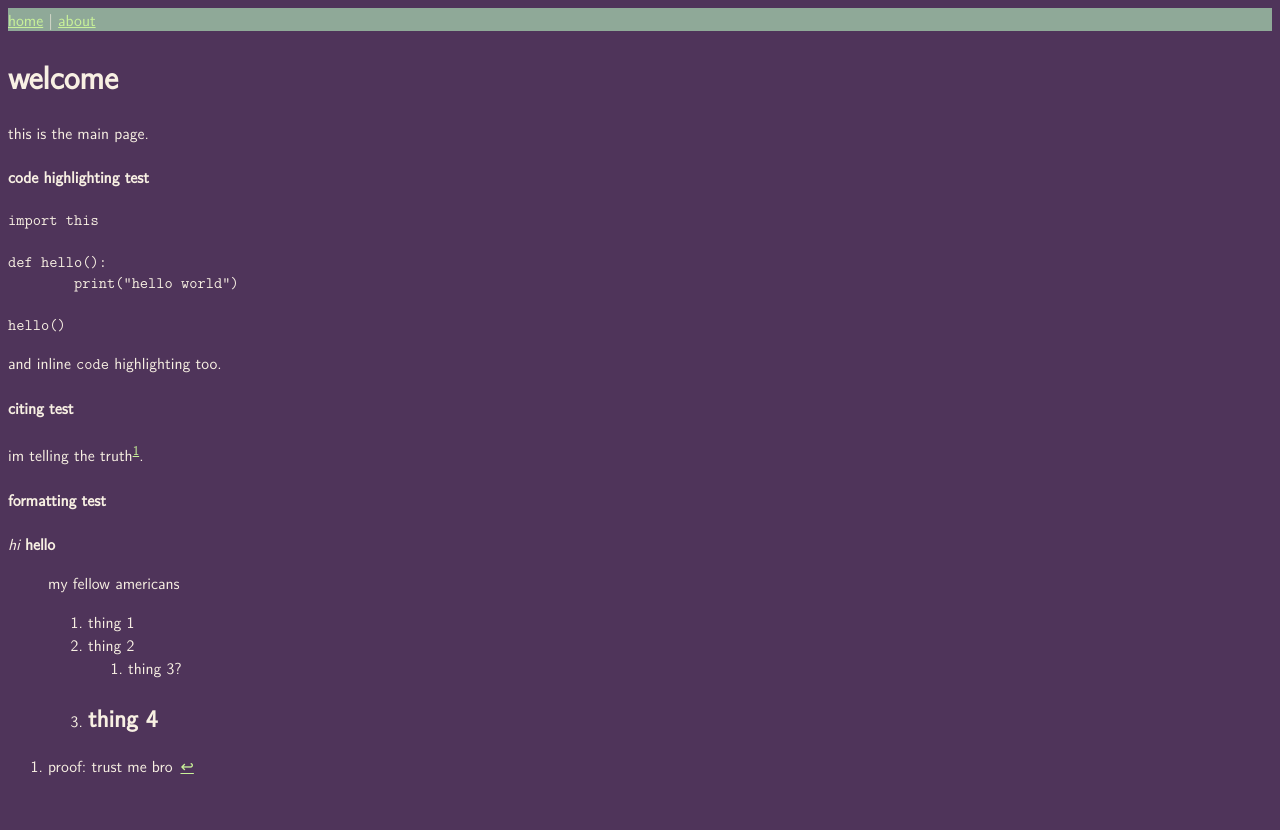
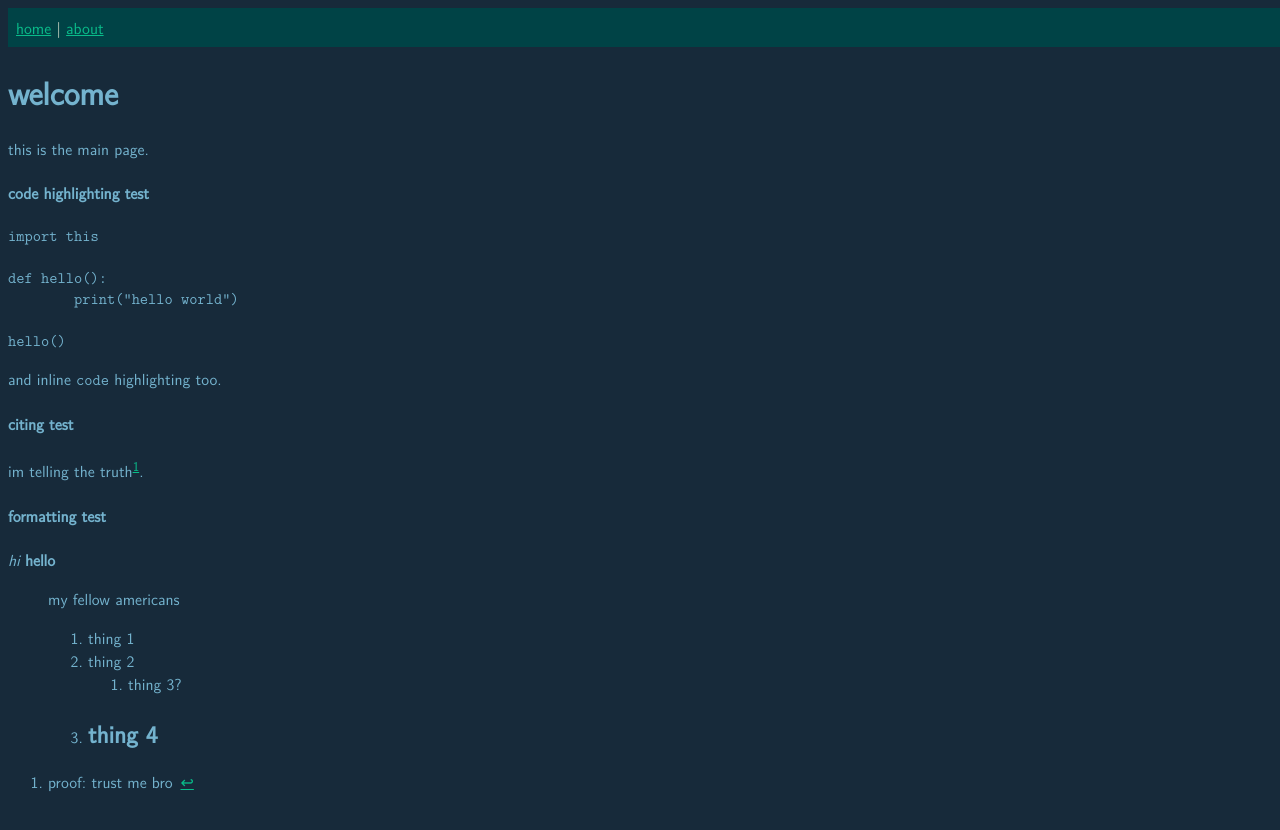
Before and after one commit to harperawl/home, a Jekyll site: the page built from index.md, in a window 1280 px wide. Shown: the top 830 px of the page. Built offline with Jekyll 4.4.1, drawn with Linux system fonts in a browser that asks for light colours.

Commit message:
try new color scheme

```diff
--- a/assets/css/styles.css
+++ b/assets/css/styles.css
@@ -13,24 +13,26 @@
 /* divs - organized sequentially */
 
 header {
-	background-color: #8fa998;
-	color: #f8f0e3;
+	background-color: #004346;
+	color: #f8f8e3;
+	width: 100%;
+	padding: 0.5rem;
 }
 
 body {
 	font-family: "LatinModernSans", sans-serif;
-	background-color: #4f345a;
-	color: #f8f0e3;
+	background-color: #172a3a;
+	color: #74b3ce;
 }
 
 /* elements - organized alphabetically */
 
 a {
-	color: #c9f299;
+	color: #09bc8a;
 }
 
 a:visited {
-	color: #9cbfa7;
+	color: #004346;
 }
 
 code {
```
